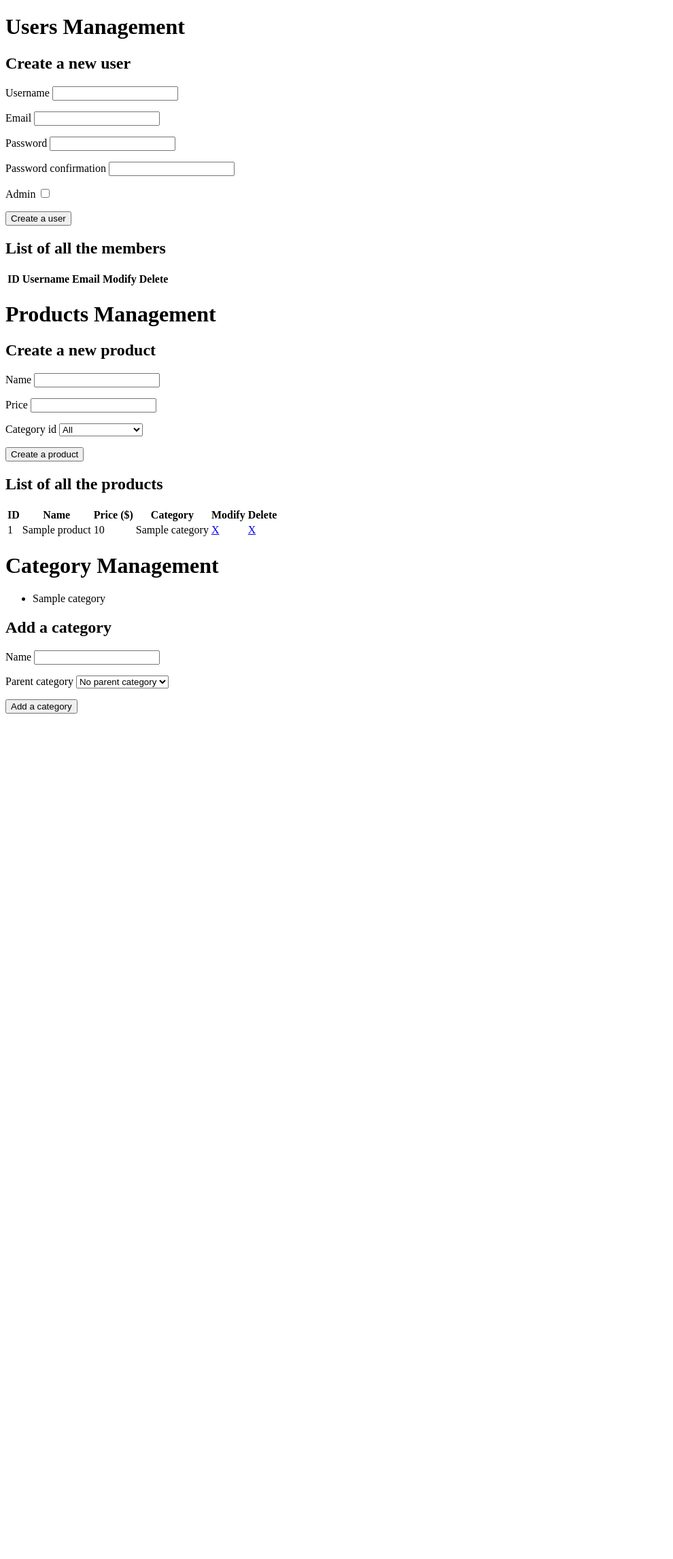
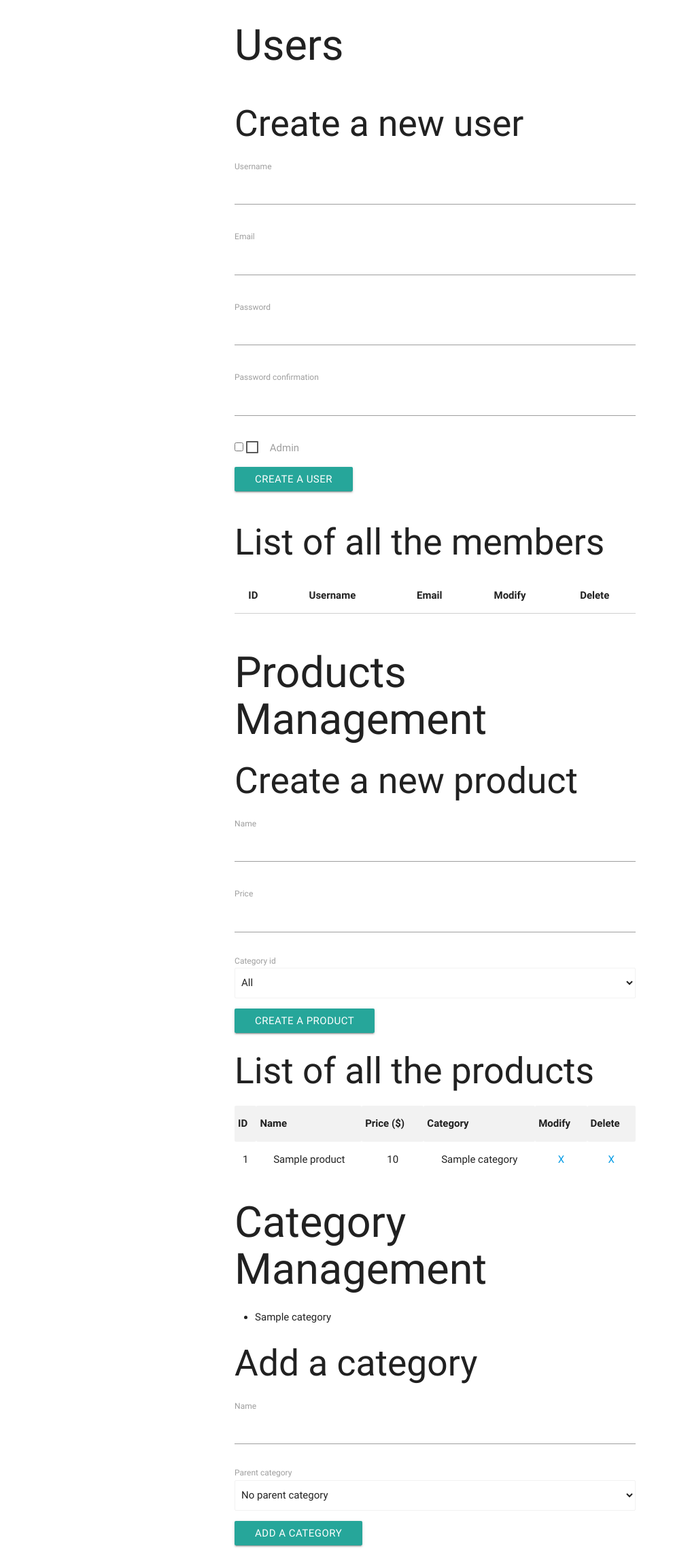
Before and after one commit to ngrt/Dream_Me, a PHP site: page /admin.php in a window 1280 px wide. Shown: the whole page at 68% size, without its empty margins (0-990 px from the left). Before the commit the page ends 1050 px from the top, so only its background shows below. Run offline with PHP 8.4, Linux system fonts and the light colour scheme; the visitor is signed in with stand-in values (Sample User, id 1); tables that the repository leaves empty or names only in its code hold one stand-in row (values such as "Sample post"); data that the repository does not hold is empty.

Commit message:
design admin

```diff
--- a/Form.php
+++ b/Form.php
@@ -37,15 +37,15 @@ abstract class Form
 		if ($arrayPOST)
 		{
 			return $this->surround('
+				<input type="checkbox" id="' . $name . '" name="' . $name . '"checked>
 				<label for="'. $name .'">'.$field.'</label>
-				<input type="checkbox" id="' . $name . '" name="' . $name . '"checked>
 			');
 		}
 		else
 		{
 			return $this->surround('
+				<input type="checkbox" id="' . $name . '" name="' . $name . '">
 				<label for="'. $name .'">'.$field.'</label>
-				<input type="checkbox" id="' . $name . '" name="' . $name . '">
 			');
 		}
 	}
@@ -59,7 +59,7 @@ abstract class Form
 // Submit function with parameter string $type (ex: Submit, Register, etc...)
 	public function submit($type){
 		return $this->surround('
-			<input type="submit" value="'.$type.'">
+			<input class="waves-effect waves-light btn" type="submit" value="'.$type.'">
 			');
 	}
 
--- a/admin.php
+++ b/admin.php
@@ -71,7 +71,7 @@ function printTree($tree, $r = 0, $p = null) {
 function recursiveCategories($array) {
 
     if (count($array)) {
-            echo "\n<ul>\n";
+            echo "\n<ul class='browser-default'>\n";
         foreach ($array as $vals) {
 
                     echo "<li id=\"".$vals['name']."\">".$vals['name'];
@@ -93,12 +93,24 @@ $tree = buildTree($data);
 <html>
 <head>
 	<title>Admin - Dream.me</title>
+
+	<!-- CDN Materialize -->
+	<link rel="stylesheet" href="https://cdnjs.cloudflare.com/ajax/libs/materialize/0.100.2/css/materialize.min.css">
+
+	<!--Import Google Icon Font + google font (police for logo)-->
+	<link href="https://fonts.googleapis.com/icon?family=Material+Icons" rel="stylesheet">
+
+	<link href="https://fonts.googleapis.com/css?family=Pacifico" rel="stylesheet">
+	<link rel="stylesheet" type="text/css" href="admin_style.css">
 </head>
 <body>
 
-<div class="users-management">
-	<h1>Users Management</h1>
-	<div class="create-user">
+<div class="container">
+	<div class="row">
+		<div class="users-management col s8 offset-s2">
+			<h1>Users</h1>
+			<div class="row">
+				<div class="col s12">
 					<h2>Create a new user</h2>
 					<?php
 						if (isset($_SESSION["message-creation"]))
@@ -127,8 +139,10 @@ $tree = buildTree($data);
 						?>
 					</form>
 				</div>
+			</div>
 
-	<div class="table-user">
+			<div class="row">
+				<div class="col s12">
 					<h2>List of all the members</h2>
 					<?php
 						if (isset($_SESSION["message-creation"]))
@@ -144,7 +158,8 @@ $tree = buildTree($data);
 							unset($_SESSION["errors"]);
 						}
 					?>
-		<table>
+					<table class="responsive-table striped centered">
+						<thead>
 							<tr>
 								<th>ID</th>
 								<th>Username</th>
@@ -152,6 +167,7 @@ $tree = buildTree($data);
 								<th>Modify</th>
 								<th>Delete</th>
 							</tr>
+						</thead>
 						<?php
 							while ($data = $request_all_users->fetch())
 							{
@@ -170,8 +186,9 @@ $tree = buildTree($data);
 					</table>
 				</div>
 			</div>
+		</div>
 
-<div class="products-management">
+		<div class="products-management col s8 offset-s2">
 		<h1>Products Management</h1>
 		<div class="create-product">
 			<h2>Create a new product</h2>
@@ -189,7 +206,7 @@ $tree = buildTree($data);
 						echo $_SESSION['errors']['price'];
 				?>
 					<label>Category id</label>
-				<select name="category_id">
+					<select name="category_id" class="browser-default">
 						<option value="all">All</option>
 				<?php
 							printTree($tree);
@@ -204,13 +221,13 @@ $tree = buildTree($data);
 			</form>
 		</div>
 
-	<div class="table-producs">
+		<div class="table-products">
 			<h2>List of all the products</h2>
 			<?php
 				echo isset($_SESSION["message-crud-product"]) ? $_SESSION["message-crud-product"] : null;
 				unset($_SESSION["message-crud-product"])
 			?>
-		<table>
+			<table class="responsive-table striped centered">
 				<tr>
 					<th>ID</th>
 					<th>Name</th>
@@ -239,7 +256,7 @@ $tree = buildTree($data);
 		</div>
 		</div>
 
-<div class="categories-management">
+		<div class="categories-management col s8 offset-s2">
 			<h1>Category Management</h1>
 			<?php
 
@@ -259,7 +276,7 @@ $tree = buildTree($data);
 							echo $_SESSION['errors']['namec'];
 					?>
 						<label>Parent category</label>
-				<select name="parent_id">
+						<select name="parent_id" class="browser-default">
 							<option value="">No parent category</option>
 					<?php
 						printTree($tree);
@@ -274,6 +291,8 @@ $tree = buildTree($data);
 				</form>
 			</div>
 		</div>
+	</div>
+</div>
 
 
 </body>
--- /dev/null
+++ b/css/admin_style.css
@@ -0,0 +1,15 @@
+ul.browser-default {
+  padding-left: 30px;
+  margin-top: 10px;
+  margin-bottom: 15px;
+}
+
+ul.browser-default li {
+  list-style-type: initial;
+}
+
+[type="checkbox"]:not(:checked), [type="checkbox"]:checked {
+    position: static;
+    left: 0px;
+    opacity: 1;
+}
```
Also changed, not shown: modify_user.php (+14 -0 lines). Lines whose indentation alone changed are shown as unchanged.
